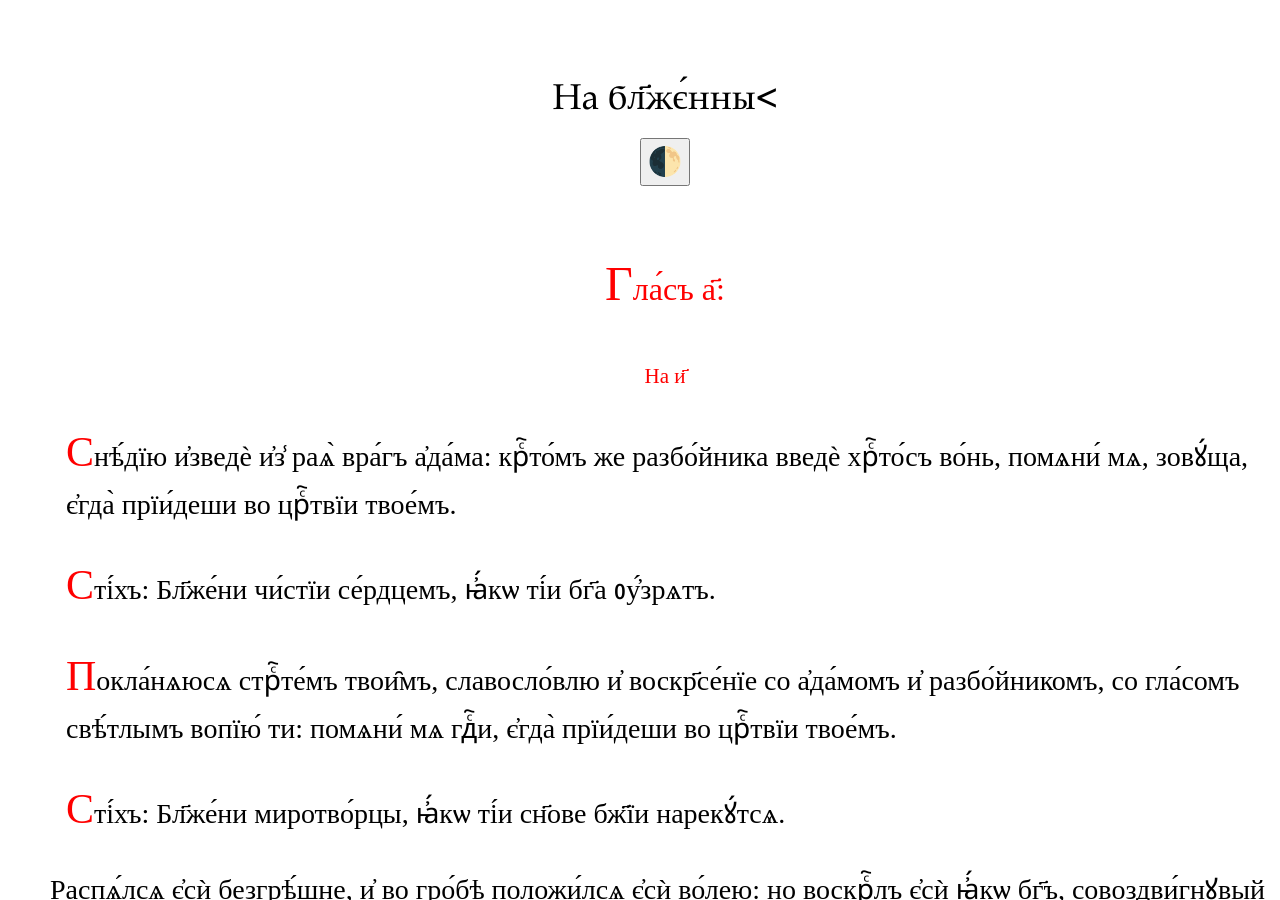
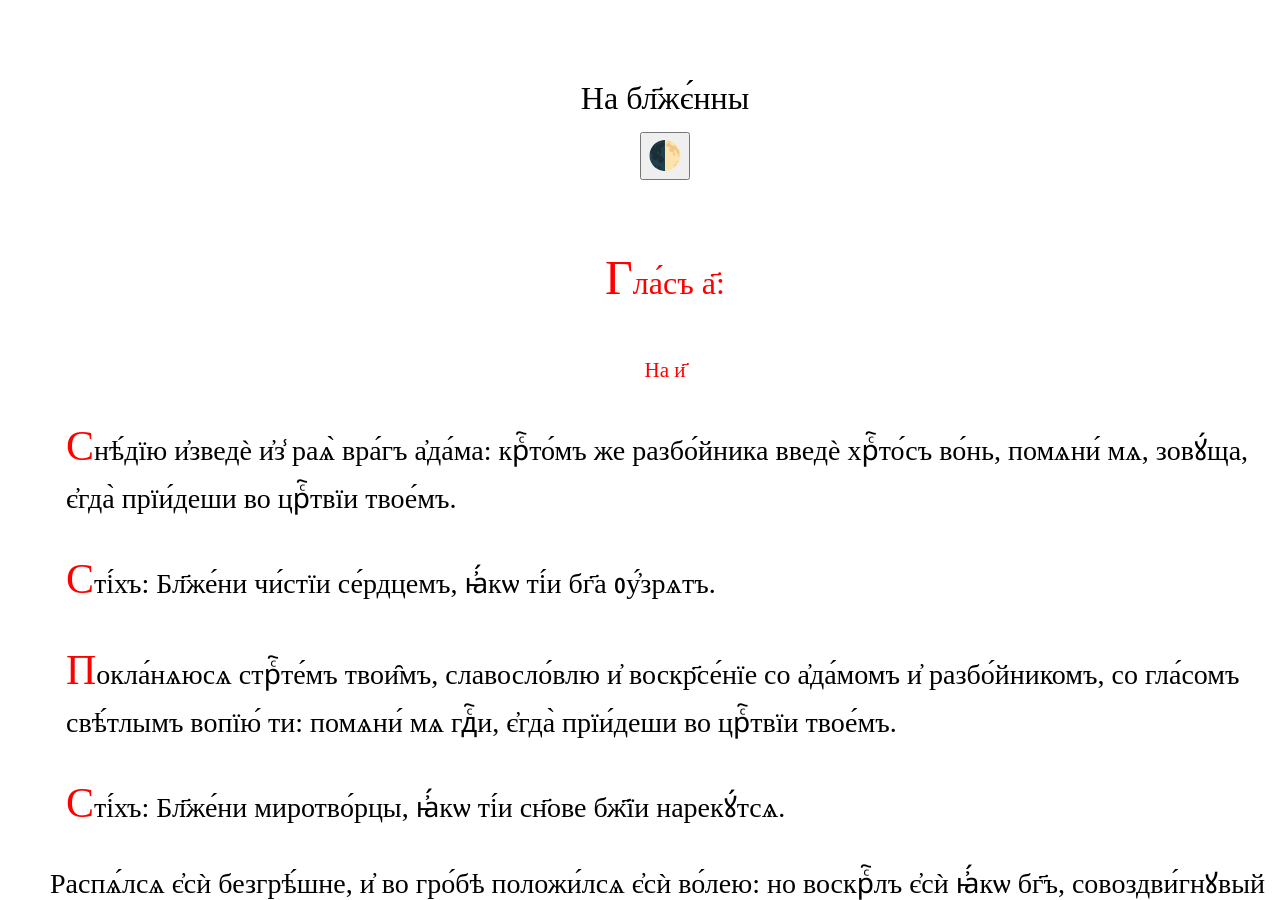
Before and after one commit to markjville/markjville.github.io, a Jekyll site: the page docs/Изобразительная/НаБлаженных2.html, which Jekyll copies as it is, in a window 1280 px wide and 900 px high. Built offline with Jekyll 4.4.1, drawn with Linux system fonts in a browser that asks for light colours; some web fonts are replaced; comment, search, counter and statistics services are not loaded.

Commit message:
Update НаБлаженных2.html

```diff
--- a/docs/Изобразительная/НаБлаженных2.html
+++ b/docs/Изобразительная/НаБлаженных2.html
@@ -27,7 +27,7 @@ p::first-letter {
 
   <div class="w3-row w3-padding-64">
     <div class="w3-container">
-      <h1 style="text-align: center;">На бл҃жє́нны<</h1>
+      <h1 style="text-align: center; font-family: Ponomar Unicode; font-size: 32px;">На бл҃жє́нны</h1>
     <div style="text-align: center;">
    <button onclick="myFunction()">🌓</button>
 </div>
```
